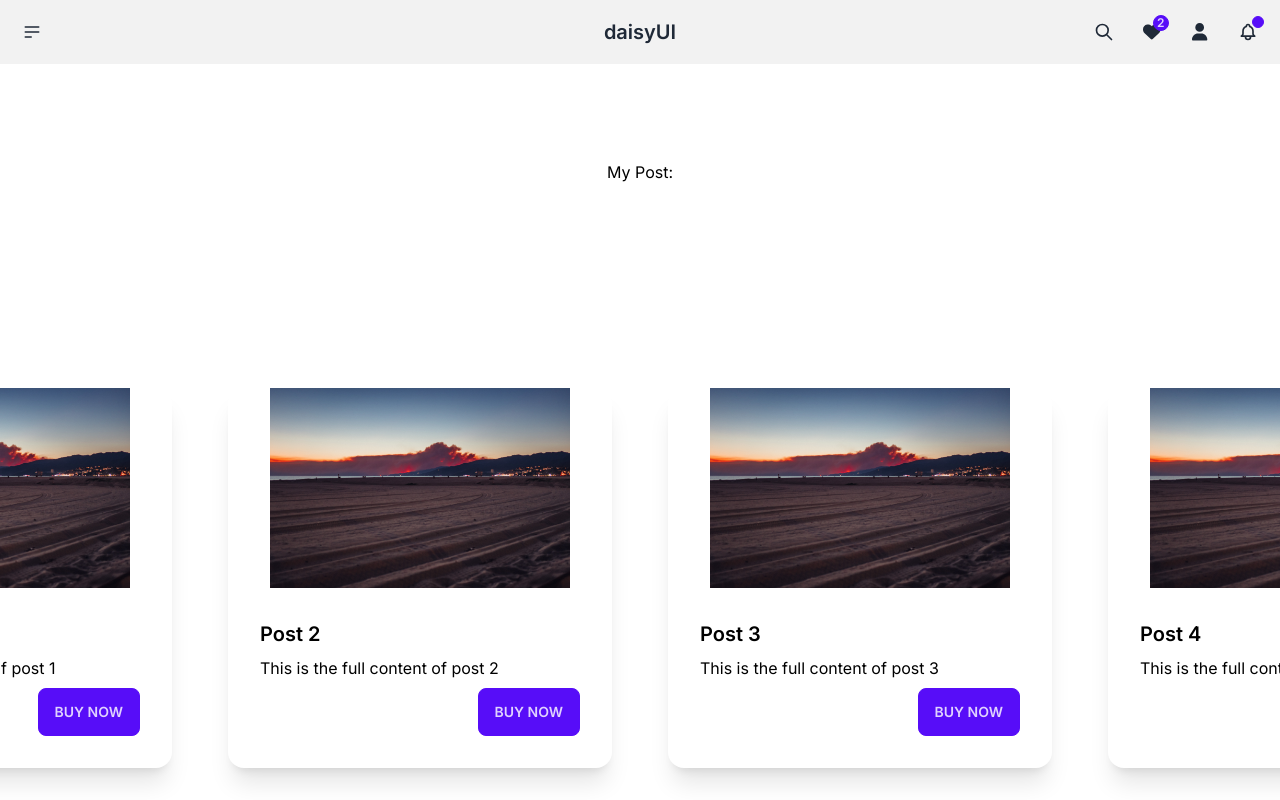
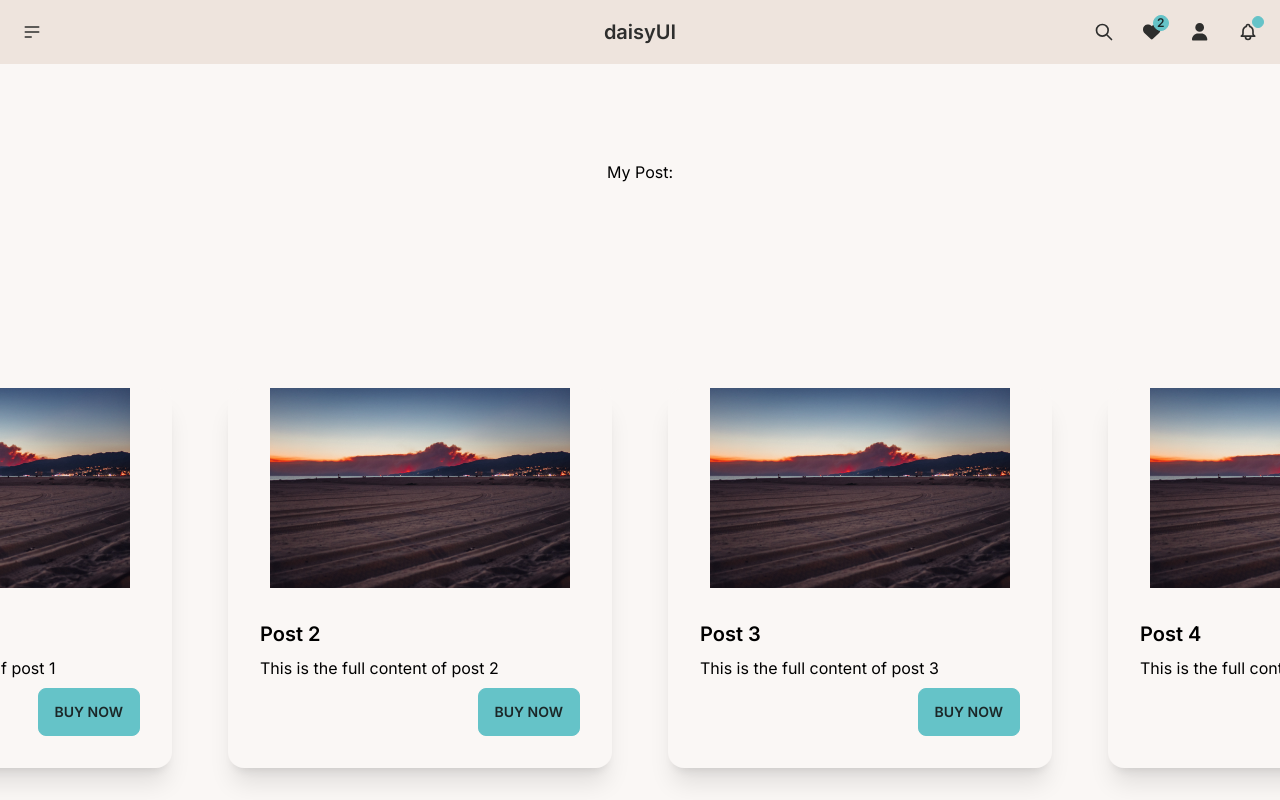
Before and after one commit to andreacazzola90/plp, a Next.js app: page /plp in a window 1280 px wide. Shown: the top 800 px of the page. Built offline with nearby package versions, Linux system fonts and the light colour scheme.

Commit message:
add configurations

```diff
--- a/next.config.js
+++ b/next.config.js
@@ -1,4 +1,8 @@
 /** @type {import('next').NextConfig} */
-const nextConfig = {}
+const nextConfig = {
+    images: {
+        domains: ['cdn.shopify.com'],
+    },
+}
 
 module.exports = nextConfig
--- a/tailwind.config.ts
+++ b/tailwind.config.ts
@@ -12,11 +12,33 @@ const config: Config = {
         "gradient-radial": "radial-gradient(var(--tw-gradient-stops))",
         "gradient-conic": "conic-gradient(from 180deg at 50% 50%, var(--tw-gradient-stops))",
       },
+      fontFamily: {
+        sans: ["ui-sans-serif"],
+        serif: ["ui-serif"],
+        mono: ["ui-monospace"],
+      },
     },
   },
   daisyui: {
-    themes: ["light"],
+    themes: [
+      {
+        mytheme: {
+          primary: "#65c3c8",
+          secondary: "#ef9fbc",
+          accent: "#eeaf3a",
+          neutral: "#291334",
+          "base-100": "#faf7f5",
+          info: "#3abff8",
+          success: "#36d399",
+          warning: "#fbbd23",
+          error: "#f87272",
+        },
+      },
+    ],
   },
-  plugins: [require("daisyui")],
+  corePlugins: {
+    aspectRatio: false,
+  },
+  plugins: [require("daisyui"), require("@tailwindcss/aspect-ratio")],
 };
 export default config;
```
Also changed, not shown: package.json (+6 -1 lines), tsconfig.json (+20 -6 lines), 1 other file (tests, documents, lock files or other folders).
